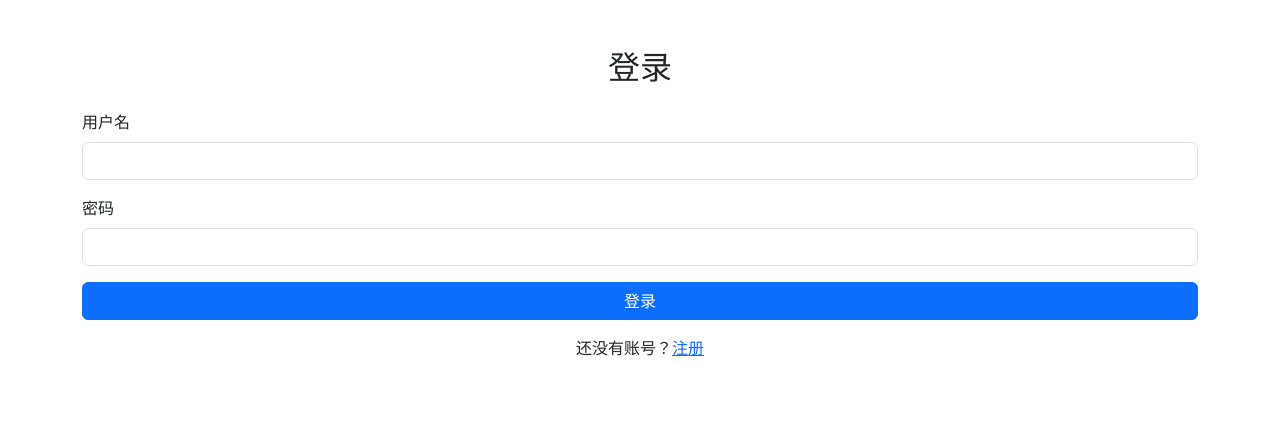
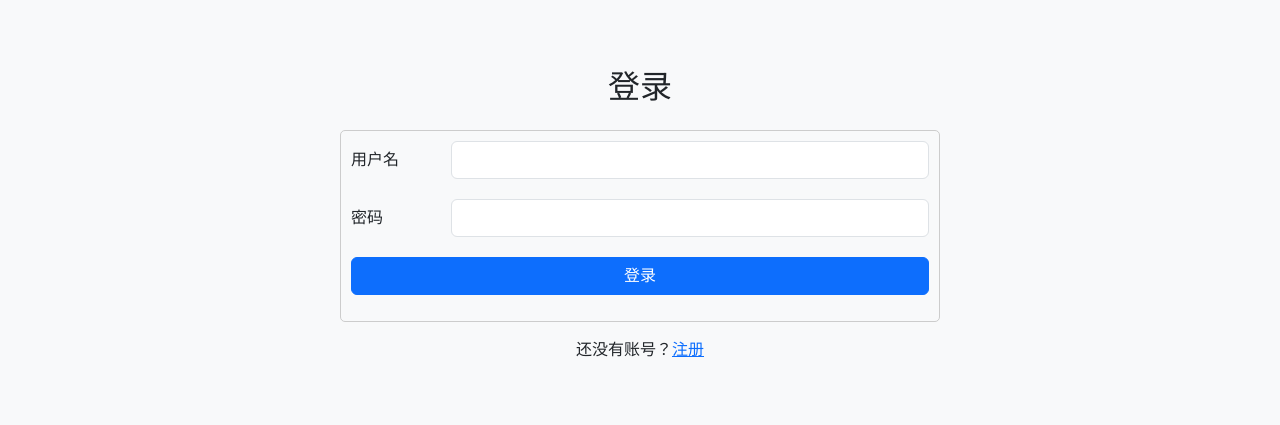
Before and after one commit to liuxinglu/chat, a Flask app: page /auth/login in a window 1280 px wide. Shown: the top 425 px of the page. Run offline with Flask 3, Linux system fonts and the light colour scheme; some libraries are stand-ins or nearby versions.

Commit message:
modify style

```diff
--- a/app/templates/auth/login.html
+++ b/app/templates/auth/login.html
@@ -9,6 +9,18 @@
     <script src="https://code.jquery.com/jquery-3.6.0.min.js"></script>
         <style>
        /* 在你的<style>标签内或外部CSS文件中添加以下样式 */
+       body {
+            font-family: Arial, sans-serif;
+            margin: 20px;
+        }
+        form {
+            max-width: 600px;
+            margin: 0 auto;
+            border: 1px solid #ccc;
+            padding: 10px;
+            border-radius: 5px;
+            width: 90%;
+        }
 .flashes {
     position: fixed; /* 使用固定定位 */
     top: 20px; /* 距离页面顶部20px */
@@ -55,9 +67,24 @@
 .hidden {
     display: none;
 }
+
+            .input-fixed-width {
+                width: 100%; /* 根据布局需求调整宽度 */
+                box-sizing: border-box; /* 确保padding和border不会增加总宽度 */
+            }
+
+            /* 增加.form-group类的底部外边距以增大行间距 */
+            .form-group {
+                margin-bottom: 20px; /* 根据需要调整间距大小 */
+            }
+
+            /* 可选：为最后一个.form-group（通常是提交按钮）添加特殊样式以去除底部外边距 */
+            .form-group.last {
+                margin-bottom: 0;
+            }
     </style>
 </head>
-<body>
+<body class="bg-light">
 <!-- 在你的HTML模板的<body>标签内，通常是在顶部或导航栏下方 -->
 {% with messages = get_flashed_messages(with_categories=true) %}
   {% if messages %}
@@ -72,22 +99,16 @@
         <h2 class="text-center mb-4">登录</h2>
         <form method="post" action="{{ url_for('auth.login') }}">
             {{ form.hidden_tag() }}
-            <div class="mb-3">
-                {{ form.username.label(class="form-label") }}
-                {{ form.username(class="form-control") }}
-                <div class="text-danger">
-                    {% for error in form.username.errors %}
-                        <p>{{ error }}</p>
-                    {% endfor %}
+            <div class="form-group row">
+                <label for="{{ form.username.id }}" class="col-sm-2 col-form-label">{{ form.username.label }}</label>
+                <div class="col-sm-10 d-flex align-items-center">
+                    {{ form.username(class="form-control input-fixed-width") }}
                 </div>
             </div>
-            <div class="mb-3">
-                {{ form.password.label(class="form-label") }}
-                {{ form.password(class="form-control") }}
-                <div class="text-danger">
-                    {% for error in form.password.errors %}
-                        <p>{{ error }}</p>
-                    {% endfor %}
+            <div class="form-group row">
+                <label for="{{ form.password.id }}" class="col-sm-2 col-form-label">{{ form.password.label }}</label>
+                <div class="col-sm-10 d-flex align-items-center">
+                    {{ form.password(class="form-control input-fixed-width") }}
                 </div>
             </div>
             <div class="mb-3">
```
Also changed, not shown: app/templates/auth/register.html (+16 -4 lines), app/app.db.
